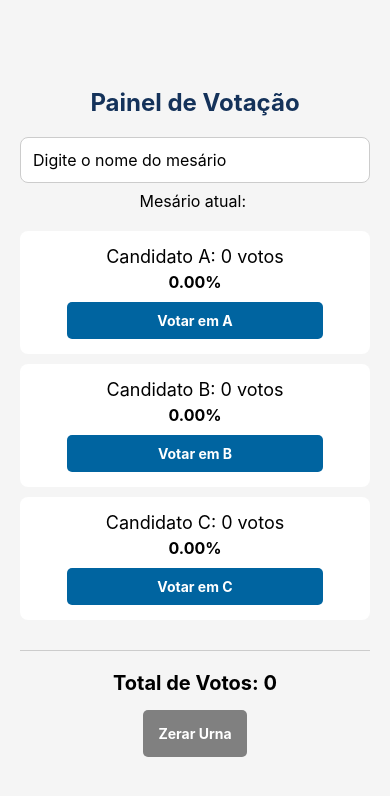
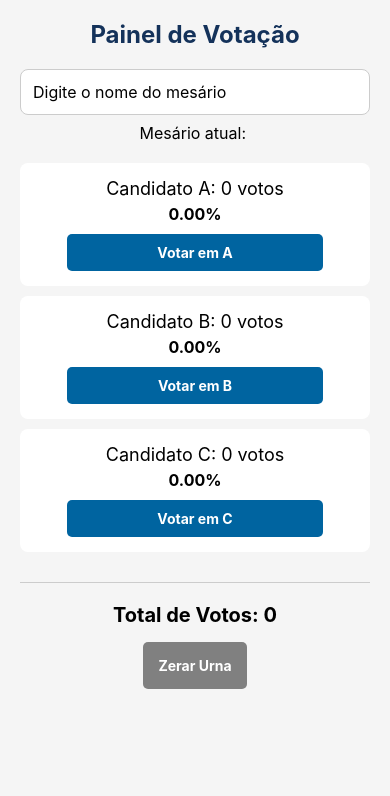
Before and after one commit to Dhav1/INF204, a React Native app: screen / in a window 390 px wide. Shown: the top 796 px of the page. Built offline with nearby package versions, Linux system fonts and the light colour scheme.

Commit message:
aplicação do ScrollView na página para melhor visualização

```diff
--- a/App.js
+++ b/App.js
@@ -1,4 +1,5 @@
 import React, { useState } from "react";
+import { ScrollView } from "react-native";
 import {
   StyleSheet,
   Text,
@@ -47,6 +48,7 @@ export default function UrnaEletronica() {
         Mesário atual: {nomeMesario}
       </Text>
 
+      <ScrollView style={ { width: "100%" } } contentContainerStyle={{alignItems: "center" }}>
       {/* Candidato A */}
       <View style={styles.candidatoContainer}>
         <Text style={styles.nomeCandidato}>
@@ -113,6 +115,7 @@ export default function UrnaEletronica() {
           <Text style={styles.textoBotao}>Zerar Urna</Text>
         </TouchableOpacity>
       </View>
+    </ScrollView>
     </View>
   );
 }
```
